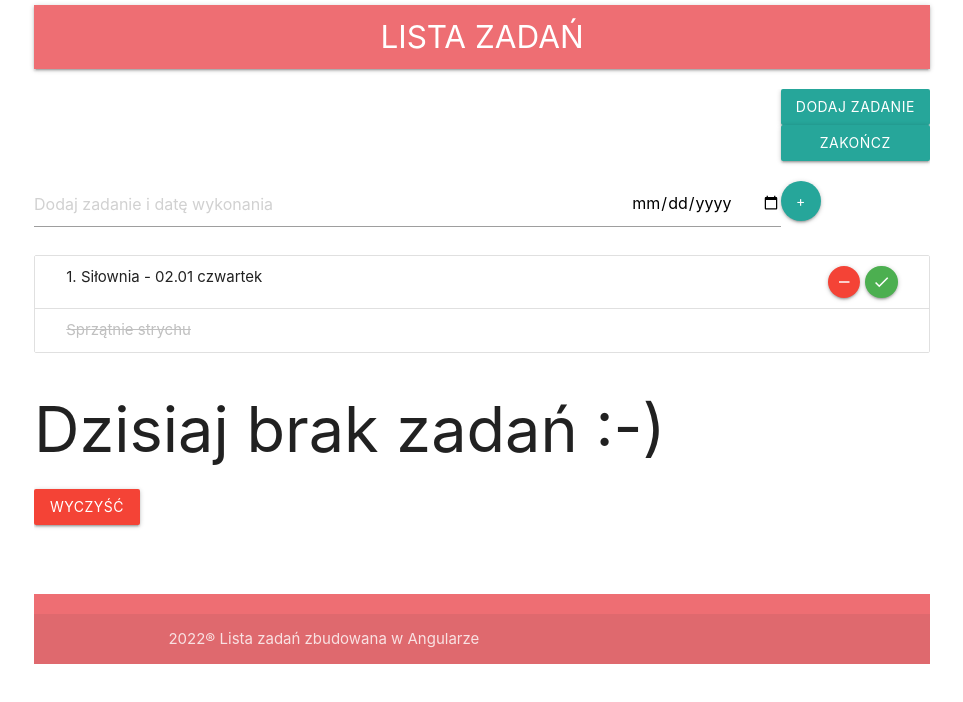
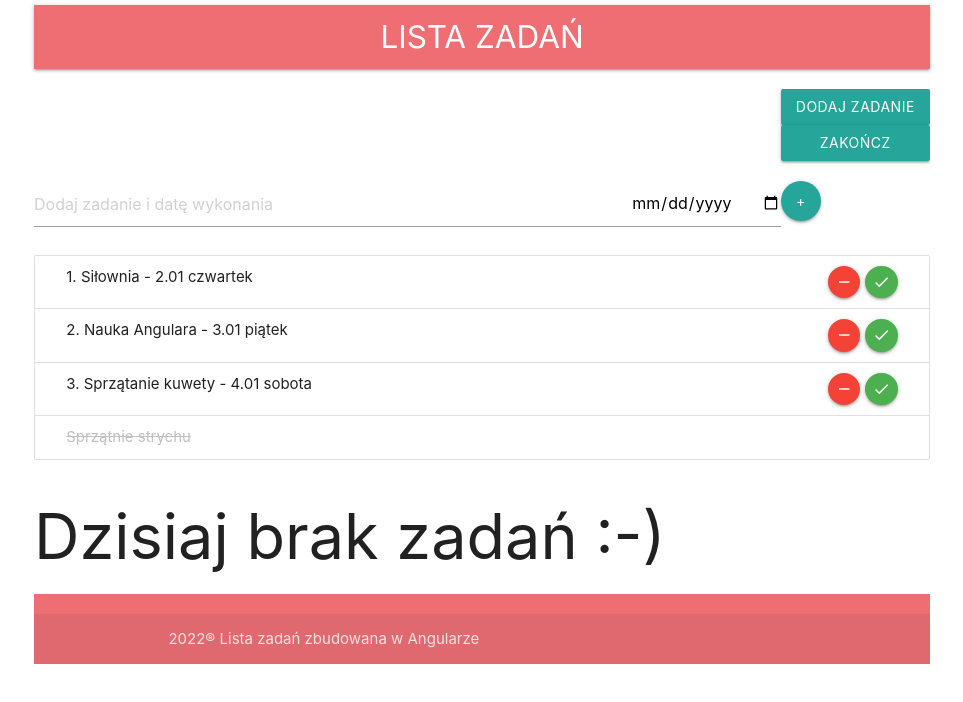
Before and after one commit to marcsien/todo_list_first_angular_project, an Angular app: page / in a window 1280 px wide. Shown: the top 702 px of the page, without its empty margins (158-1121 px from the left). Built offline with nearby package versions, Linux system fonts and the light colour scheme.

Commit message:
usage of ngFor

```diff
--- a/src/app/app.component.html
+++ b/src/app/app.component.html
@@ -20,9 +20,9 @@
     </div>
 
     <ul class="collection">
-      <li class="collection-item row">
+      <li class="collection-item row" *ngFor="let task of tasks; let i = index">
           <span class="col s10">
-            1. Siłownia - 02.01 czwartek
+            {{i+1}}. {{task.name}} - {{task.deadline | date: 'd.MM EEEE':'':'pl'}}
           </span>
         <div class="col s2 right-align">
           <button class="btn-floating btn-small red mr-5">
--- a/src/app/app.component.ts
+++ b/src/app/app.component.ts
@@ -1,4 +1,6 @@
 import { Component } from '@angular/core';
+import { Task } from './task';
+
 
 @Component({
   selector: 'app-root',
@@ -7,6 +9,23 @@ import { Component } from '@angular/core';
 })
 export class AppComponent {
 config: {[key: string]: string} | null = null;
+tasks: Task[] = [
+  {
+    name: 'Siłownia',
+    deadline: '2020-01-02',
+    done: false,
+  },
+  {
+    name: 'Nauka Angulara',
+    deadline: '2020-01-03',
+    done: false,
+  },
+  {
+    name: 'Sprzątanie kuwety',
+    deadline: '2020-01-04',
+    done: false,
+  },
+];
 
 constructor(){
   setTimeout(()=> {
--- /dev/null
+++ b/src/app/task.ts
@@ -0,0 +1,5 @@
+export interface Task{
+    name: string;
+    deadline: string;
+    done : boolean;
+}
```
